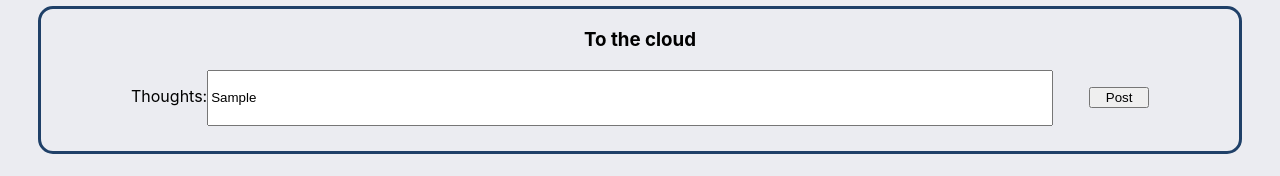
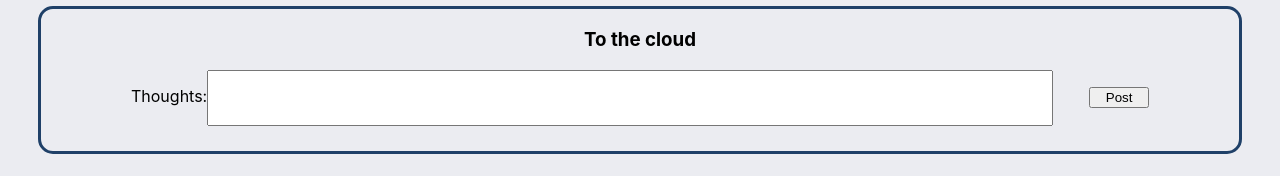
Before and after one commit to jarrod847/Nimbus-Front-End, a React (Create React App) app: page /timeLine in a window 1280 px wide. Both pictures are taken after typing "Sample" into the empty fields and a click on the button "Post". Shown: the part 250-426 px from the top of the page. Built offline with nearby package versions, Linux system fonts and the light colour scheme.

Commit message:
now able to add posts

```diff
--- a/src/Components/timeLine/post.js
+++ b/src/Components/timeLine/post.js
@@ -1,6 +1,7 @@
 import React from "react";
 
 const Post = ({ post }) => {
+  console.log("Post", post);
   return (
     <div className="post">
       {/* <div>
@@ -8,7 +9,7 @@ const Post = ({ post }) => {
       </div> */}
       <div className="postContext">
         {/* <h2>{post.user}</h2> */}
-        <p>{post}</p>
+        <p>{post.content}</p>
       </div>
     </div>
   );
--- a/src/Components/user/addPost.js
+++ b/src/Components/user/addPost.js
@@ -3,12 +3,7 @@ import { useSetRecoilState } from "recoil";
 import Posts from "../Recoil/atom/post";
 
 const AddPost = () => {
-  const [newPost, setNewPost] = useState({
-    content: "",
-    likes: 0,
-    repost: 0,
-    comments: {},
-  });
+  const [newPost, setNewPost] = useState("");
 
   const postState = useSetRecoilState(Posts);
 
@@ -16,8 +11,16 @@ const AddPost = () => {
   let id = 0;
 
   const addPost = () => {
-    postState((old) => [...old, newPost]);
-    setNewPost("");
+    postState((old) => [
+      ...old,
+      {
+        id: id++,
+        content: newPost,
+        likes: 0,
+        repost: 0,
+        comments: {},
+      },
+    ]);
   };
   const onChange = (e) => setNewPost(e.target.value);
   return (
@@ -27,12 +30,13 @@ const AddPost = () => {
         onSubmit={(e) => {
           e.preventDefault();
           addPost(newPost);
+          setNewPost("");
         }}
       >
         <h3>To the cloud</h3>
         <span>
           Thoughts:
-          <input value={newPost.content} type="text" onChange={onChange} />
+          <input value={newPost} type="text" onChange={onChange} />
           <button>Post</button>
         </span>
       </form>
```
